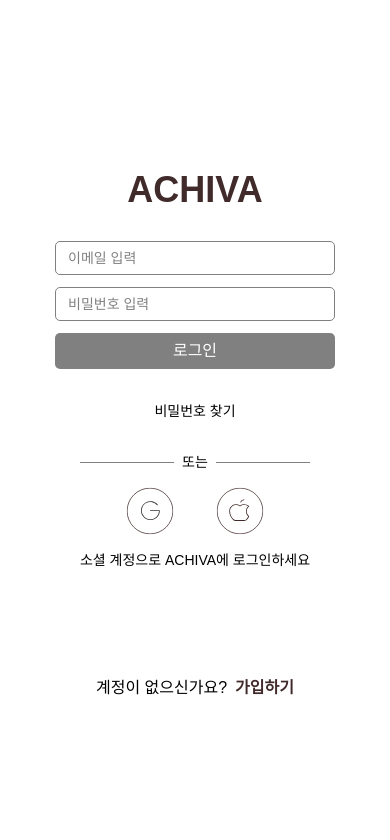
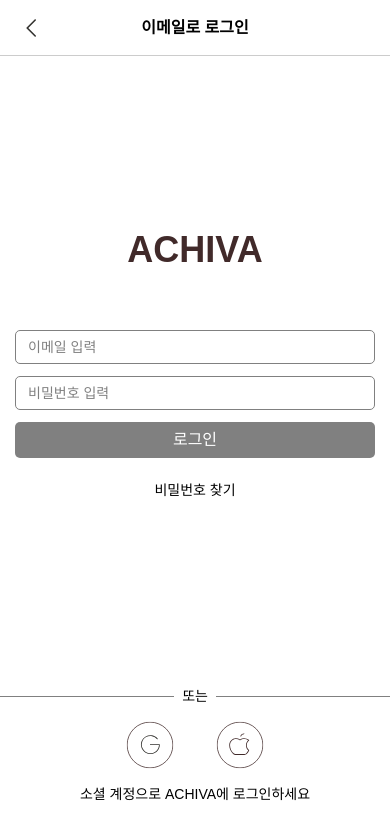
Before and after one commit to Alchernix/ACHIVA-frontend, a Next.js app: page /login in a window 390 px wide. Shown: the top 840 px of the page. Built offline with nearby package versions, Linux system fonts and the light colour scheme; a web font is replaced by a local one.

Commit message:
로그인 모바일 UI 맞춤

```diff
--- a/app/(auth)/layout.tsx
+++ b/app/(auth)/layout.tsx
@@ -3,7 +3,5 @@
 }: Readonly<{
   children: React.ReactNode;
 }>) {
-  return (
-    <div className="h-full flex items-center justify-center">{children}</div>
-  );
+  return <div className="h-full">{children}</div>;
 }
--- a/app/(auth)/login/page.tsx
+++ b/app/(auth)/login/page.tsx
@@ -1,18 +1,27 @@
 import Link from "next/link";
-import { AppleIcon, GoogleIcon } from "@/components/Icons";
+import { AppleIcon, GoogleIcon, BackIcon } from "@/components/Icons";
 import Container from "@/features/auth/Container";
 import LoginForm from "@/features/auth/LoginForm";
 
 export default function Page() {
   return (
-    <div className="flex flex-col gap-3">
+    <div className="h-full w-full flex flex-1 flex-col items-center justify-center">
+      <div className="w-full h-14 absolute top-0 flex items-center justify-center border-b border-b-[#cccccc] sm:hidden">
+        <div className="absolute top left-4 scale-80">
+          <BackIcon />
+        </div>
+        <p className="font-semibold">이메일로 로그인</p>
+      </div>
+      <div className="flex flex-col items-center gap-3">
         <Container classes="h-130">
-        <h1 className="w-[362px] text-4xl font-bold text-center text-theme">
+          <h1 className="w-[362px] text-4xl font-bold text-center text-theme mb-15 sm:mb-0">
             ACHIVA
           </h1>
           <LoginForm />
+          <div className="mt-5 sm:mt-0">
             <Span>비밀번호 찾기</Span>
-        <div className="flex flex-col gap-2">
+          </div>
+          <div className="flex flex-col gap-2 w-full absolute bottom-10 sm:static">
             <div className="flex items-center gap-2">
               <hr className="flex-1 border-theme-gray" />
               <Span>또는</Span>
@@ -29,20 +38,28 @@
             <Span>소셜 계정으로 ACHIVA에 로그인하세요</Span>
           </div>
         </Container>
-      <Container classes="h-23">
-        <p className="text-center flex gap-2">
+        <Container classes="h-23 hidden sm:block">
+          <p className="flex justify-center gap-2">
             <span className="font-light text-center text-black">
               계정이 없으신가요?
             </span>
-          <Link href="/signup" className="font-semibold text-center text-theme">
+            <Link
+              href="/signup"
+              className="font-semibold text-center text-theme"
+            >
               가입하기
             </Link>
           </p>
         </Container>
       </div>
+    </div>
   );
 }
 
 function Span({ children }: { children: React.ReactNode }) {
-  return <span className="font-light text-sm text-black">{children}</span>;
+  return (
+    <span className="text-center font-light text-sm text-black">
+      {children}
+    </span>
+  );
 }
--- a/components/Icons.tsx
+++ b/components/Icons.tsx
@@ -37,3 +37,20 @@
     </svg>
   );
 }
+
+export function BackIcon() {
+  return (
+    <svg
+      width="32"
+      height="32"
+      viewBox="0 0 32 32"
+      fill="none"
+      xmlns="http://www.w3.org/2000/svg"
+    >
+      <path
+        d="M20.7075 25.2926C20.8004 25.3855 20.8741 25.4958 20.9244 25.6172C20.9747 25.7386 21.0006 25.8687 21.0006 26.0001C21.0006 26.1315 20.9747 26.2616 20.9244 26.383C20.8741 26.5044 20.8004 26.6147 20.7075 26.7076C20.6146 26.8005 20.5043 26.8742 20.3829 26.9245C20.2615 26.9747 20.1314 27.0006 20 27.0006C19.8686 27.0006 19.7385 26.9747 19.6171 26.9245C19.4957 26.8742 19.3854 26.8005 19.2925 26.7076L9.29249 16.7076C9.19952 16.6147 9.12576 16.5044 9.07543 16.383C9.02511 16.2616 8.99921 16.1315 8.99921 16.0001C8.99921 15.8687 9.02511 15.7385 9.07543 15.6171C9.12576 15.4957 9.19952 15.3854 9.29249 15.2926L19.2925 5.29257C19.4801 5.10493 19.7346 4.99951 20 4.99951C20.2654 4.99951 20.5199 5.10493 20.7075 5.29257C20.8951 5.48021 21.0006 5.7347 21.0006 6.00007C21.0006 6.26543 20.8951 6.51993 20.7075 6.70757L11.4137 16.0001L20.7075 25.2926Z"
+        fill="#343330"
+      />
+    </svg>
+  );
+}
--- a/features/auth/Container.tsx
+++ b/features/auth/Container.tsx
@@ -5,7 +5,7 @@
 export default function Container({ classes, children }: Props) {
   return (
     <div
-      className={`w-90 ${classes} rounded-[15px] sm:border sm:border-theme px-10 py-7 flex flex-col items-center justify-evenly`}
+      className={`w-90 ${classes} rounded-[15px] sm:border sm:border-theme sm:px-10 py-7 flex flex-col items-center mt-20 sm:mt-0 sm:justify-evenly`}
     >
       {children}
     </div>
```
Lines whose indentation alone changed are shown as unchanged.
